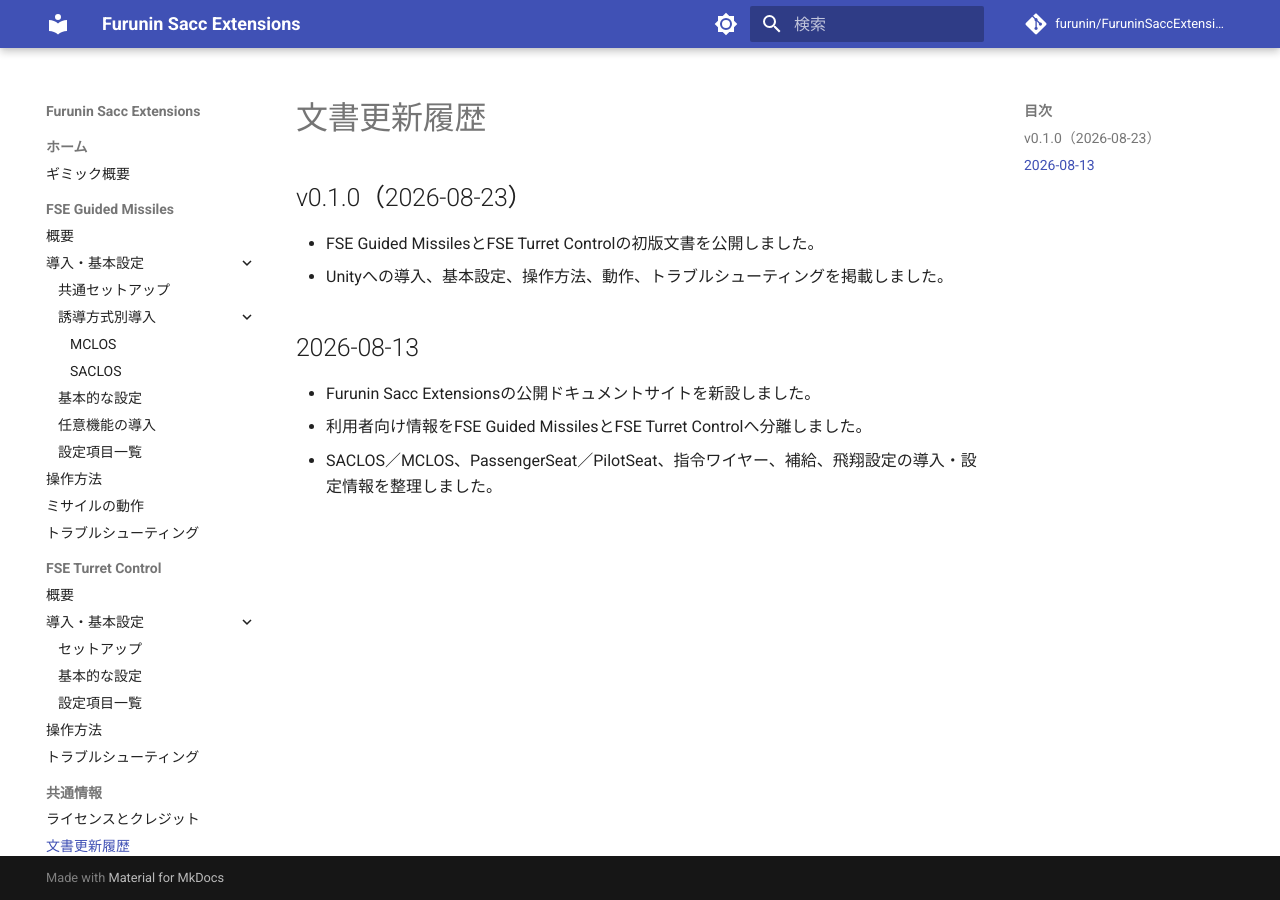
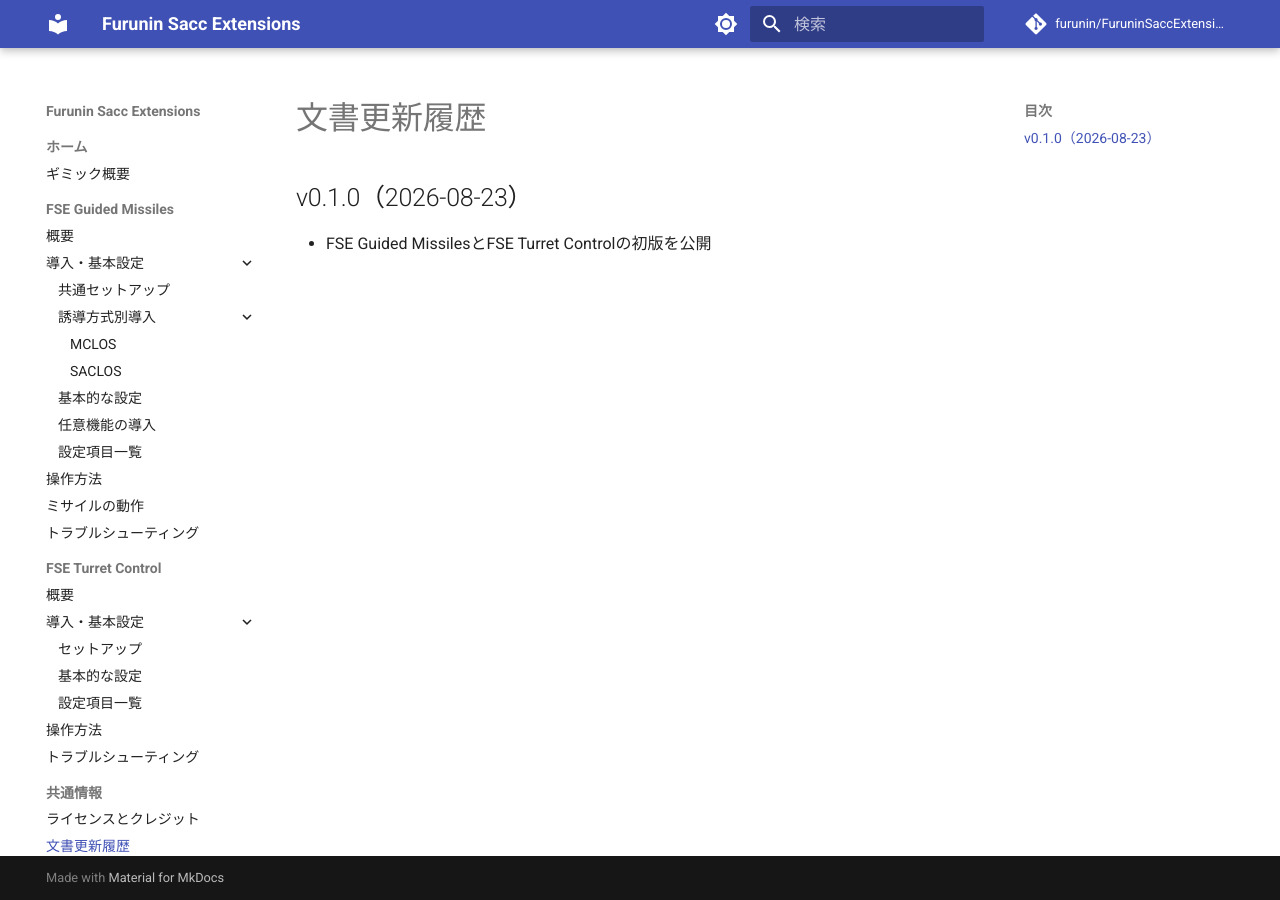
Before and after one commit to furunin/FuruninSaccExtensions-Docs, an MkDocs documentation site: the page built from docs/common/changelog.md, in a window 1280 px wide. Built offline with MkDocs 1.6.1 and Material for MkDocs 9.7.7, drawn with Linux system fonts in a browser that asks for light colours; comment, search, counter and statistics services are not loaded; the version menu is left out.

Commit message:
release(docs): update v0.1.0

```diff
--- a/docs/common/changelog.md
+++ b/docs/common/changelog.md
@@ -2,11 +2,4 @@
 
 ## v0.1.0（2026-08-23）
 
-- FSE Guided MissilesとFSE Turret Controlの初版文書を公開しました。
-- Unityへの導入、基本設定、操作方法、動作、トラブルシューティングを掲載しました。
-
-## 2026-08-13
-
-- Furunin Sacc Extensionsの公開ドキュメントサイトを新設しました。
-- 利用者向け情報をFSE Guided MissilesとFSE Turret Controlへ分離しました。
-- SACLOS／MCLOS、PassengerSeat／PilotSeat、指令ワイヤー、補給、飛翔設定の導入・設定情報を整理しました。
+- FSE Guided MissilesとFSE Turret Controlの初版を公開
```
Also changed, not shown: AGENTS.md (+1 -0 lines), docs/guided-missiles/installation.md (+3 -0 lines), docs/assets/images/guided-missiles/installation/4_1.png, 3 other files.
